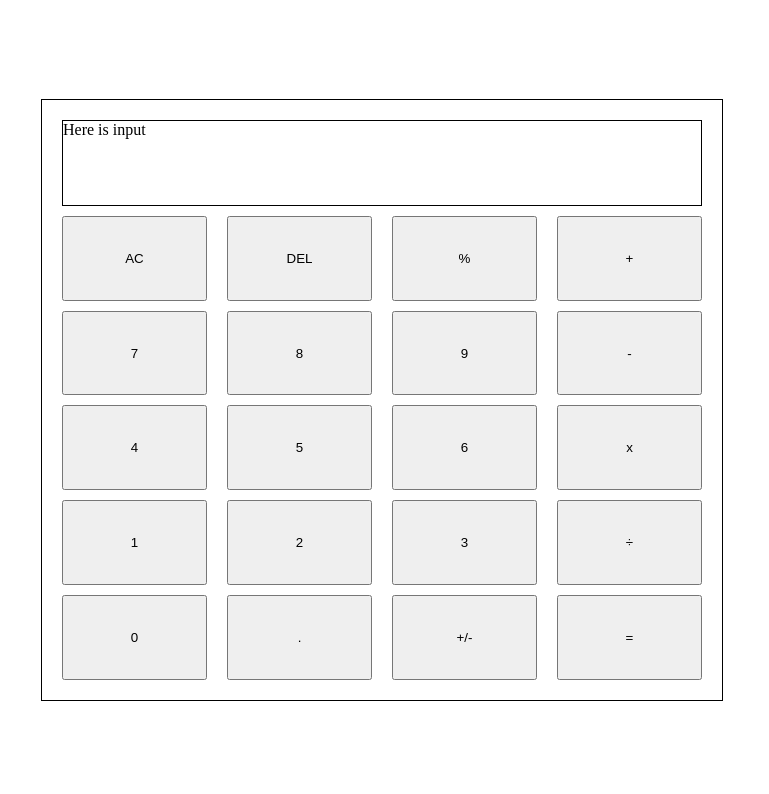
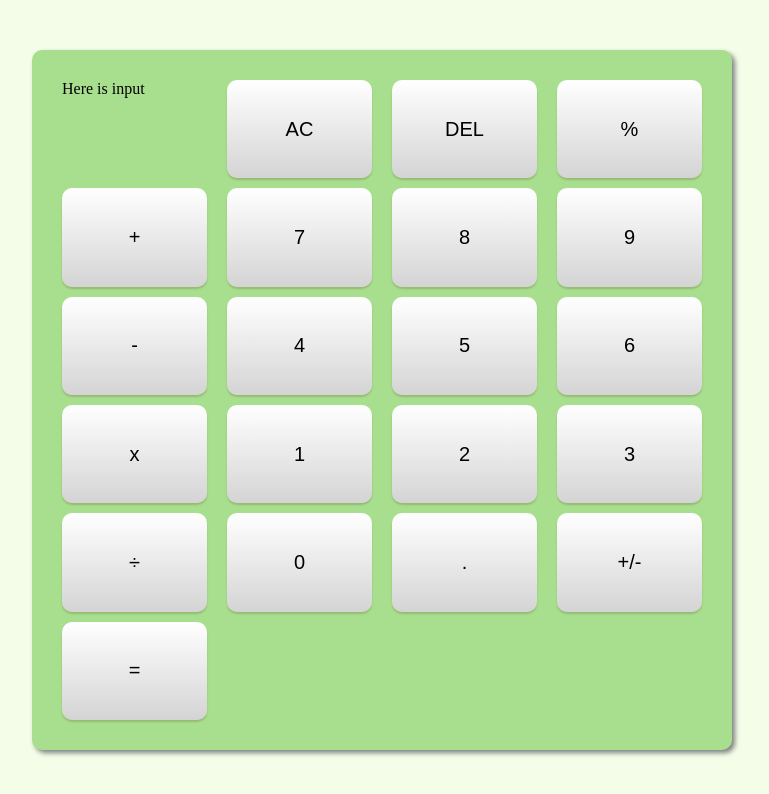
Before and after one commit to garamgim/calculator, a plain HTML site: page index.html in a window 1280 px wide. Shown: the whole page, without its empty margins (258-1027 px from the left). Drawn offline with Linux system fonts and the light colour scheme.

Commit message:
Update style.css

```diff
--- a/style.css
+++ b/style.css
@@ -13,23 +13,53 @@ body {
     height: 100vh;
     display: grid;
     place-items: center;
+    background-color: #F3FDE8;
 }
 
 .container {
     display: grid;
     grid-template-columns: 1fr 1fr 1fr 1fr;
     gap: 10px 20px;
-    border: solid 1px black;
-    height: 70vh;
+    height: 80vh;
     width: 50vw;
-    padding: 20px;
+    padding: 30px;
+    background-color: #A8DF8E;
+    border-radius: 10px;
+    box-shadow: 3px 3px 5px grey;
 }
 
-div.input {
+div#display {
+    display: flex;
+    flex-direction: column;
+    justify-content: space-between;
     grid-column: 1 / 5;
     grid-row: 1 / 2;
+    height: 15vh;
+    background-color: #FFE5E5;
+    color: #f28585;
+    padding: 10px;
+    font-size: 35px;
+    box-shadow: inset 2px 2px 4px grey;
 }
 
-.container>div {
-    border: solid 1px black;
+div#solution {
+    align-self: flex-end;
+    font-size: 50px;
 }
+
+button {
+    background-color: transparent;
+    background-image: linear-gradient(to bottom, #fff, #d4d4d4);
+    border: #00000000;
+    border-radius: 10px;
+    cursor: pointer;
+    font-size: 20px;
+    text-align: center;
+    transition: all .1s;
+    touch-action: auto;
+    box-shadow: 0px 2px 2px rgba(81, 41, 10, 0.2);
+}
+
+button:active {
+    transform: translateY(1.5px);
+}
```
